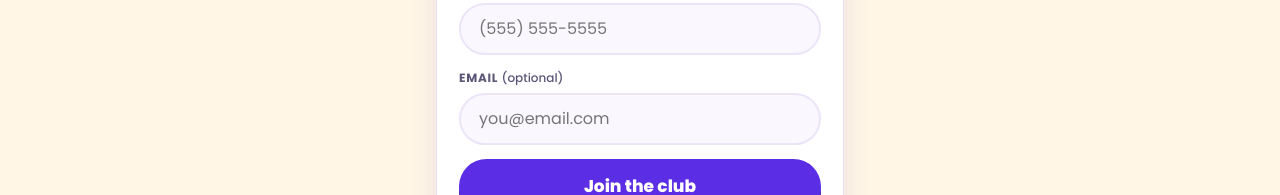
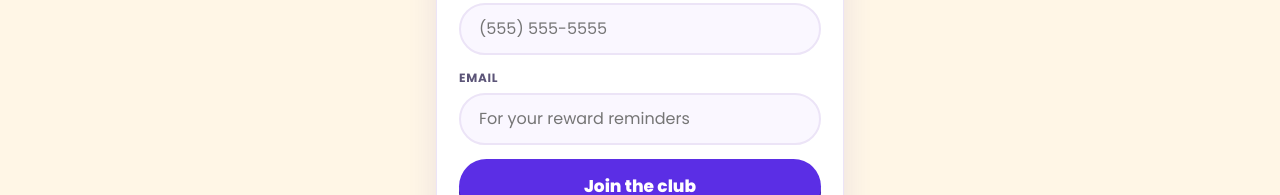
Before and after one commit to portmore4evr-rgb/intheloop-crm, a website: page public/NEW-2 public (11 files)/checkin.html in a window 1280 px wide. Shown: the part 531-726 px from the top of the page. Drawn offline with Linux system fonts and the light colour scheme.

Commit message:
Add files via upload

```diff
--- a/public/NEW-2 public (11 files)/checkin.html
+++ b/public/NEW-2 public (11 files)/checkin.html
@@ -264,8 +264,8 @@
       <input id="name-input" class="field" type="text" autocomplete="given-name" placeholder="What should we call you?">
       <label for="phone-input" class="lbl">Mobile number</label>
       <input id="phone-input" class="field" type="tel" autocomplete="tel" placeholder="(555) 555-5555">
-      <label for="email-input" class="lbl">Email <span style="text-transform:none;letter-spacing:0;font-weight:500">(optional)</span></label>
-      <input id="email-input" class="field" type="email" autocomplete="email" placeholder="you@email.com">
+      <label for="email-input" class="lbl">Email <span id="email-optional" class="hidden" style="text-transform:none;letter-spacing:0;font-weight:500">(optional)</span></label>
+      <input id="email-input" class="field" type="email" autocomplete="email" placeholder="For your reward reminders">
       <label id="consent-wrap" class="consent hidden">
         <input id="consent-input" type="checkbox">
         <span><span id="consent-text">Yes, text me rewards, reminders and offers. Up to 4 msgs/month. Msg &amp; data rates may apply. Reply STOP to cancel, HELP for help. Consent is not a condition of purchase.</span> (Optional)</span>
```
